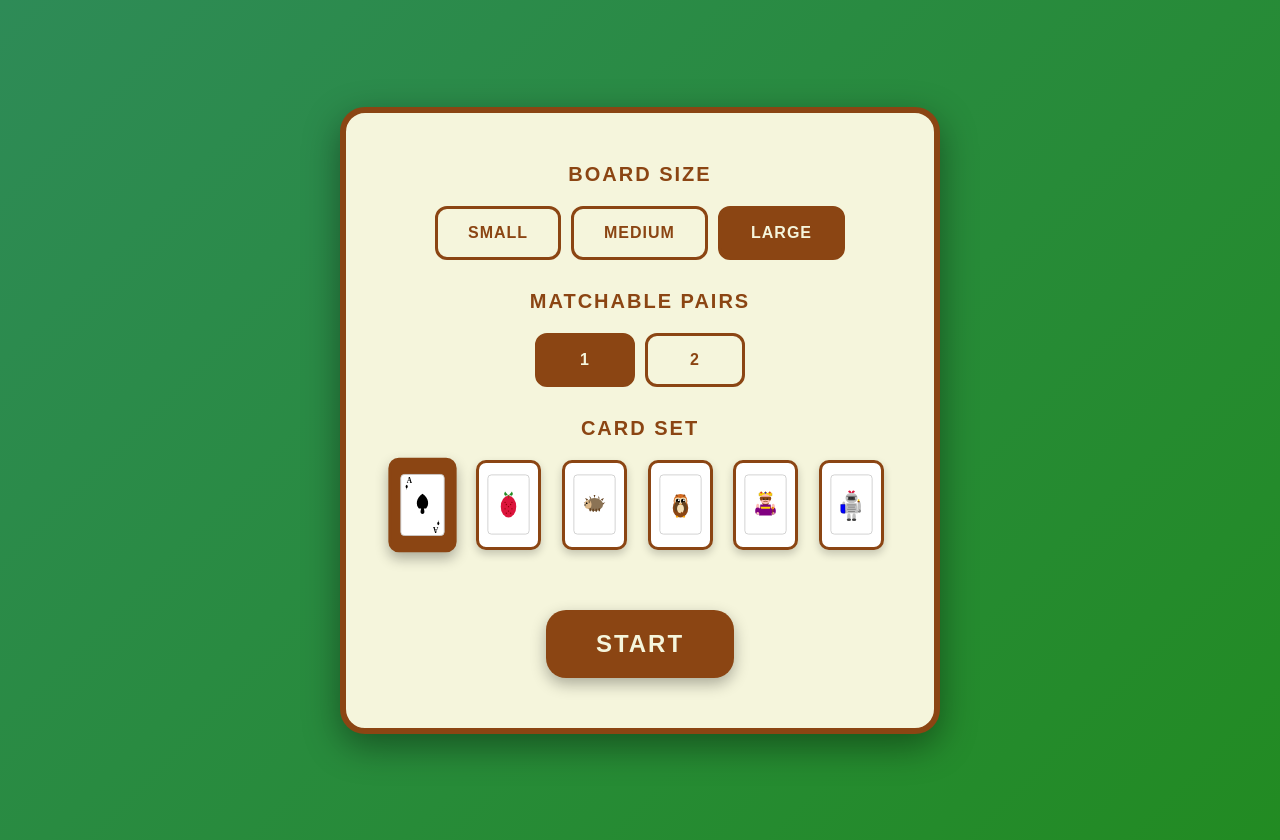
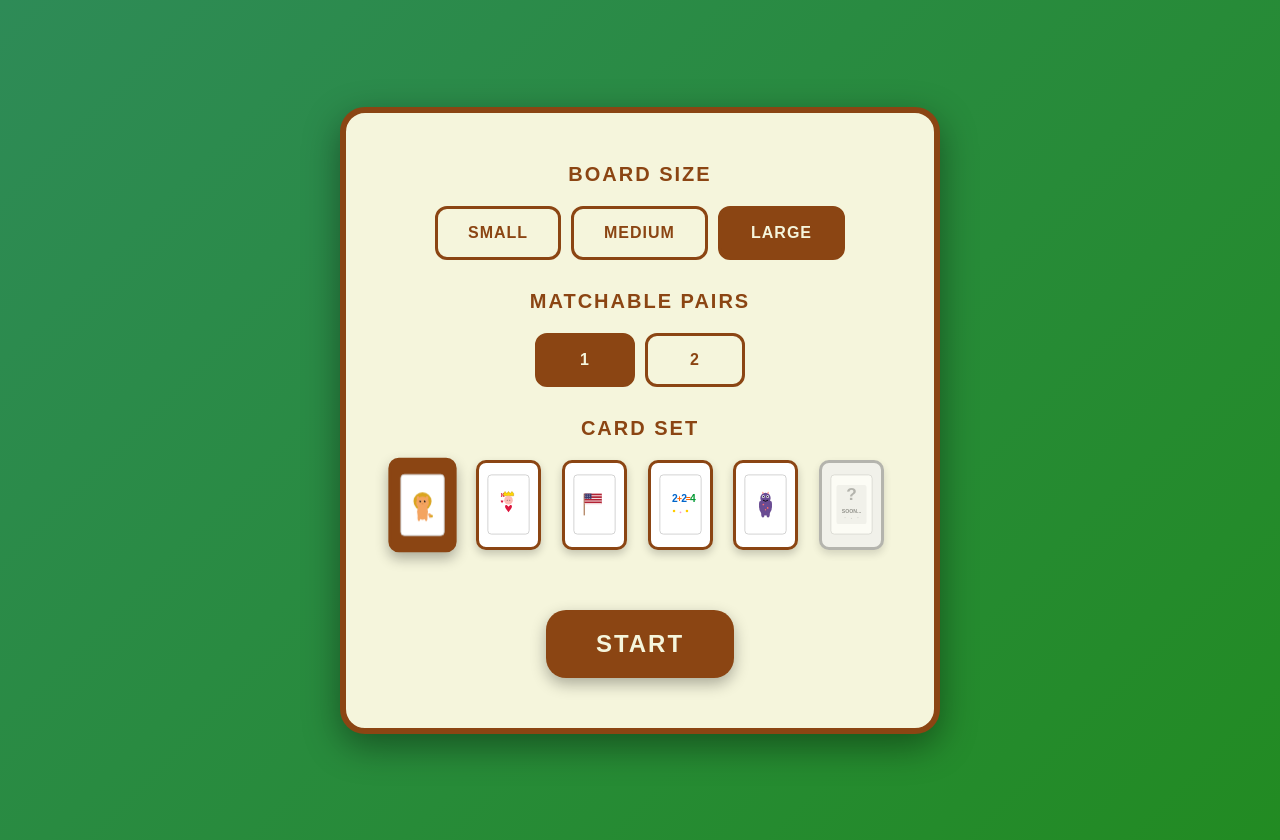
Before and after one commit to jatinsharma0e0/FlipFusion, a plain HTML site: page index.html in a window 1280 px wide. Drawn offline with Linux system fonts and the light colour scheme.

Commit message:
Add new card sets to the game, including a placeholder for future sets
Replaces existing card SVGs with new sets and adds a placeholder "coming soon" card using updated file paths and game logic.

Replit-Commit-Author: Agent
Replit-Commit-Session-Id: 7e3910de-4d8e-477d-a441-b9f7015301fa
Replit-Commit-Screenshot-Url: https://storage.googleapis.com/screenshot-production-us-central1/75dc9d5e-911c-4e99-bd1b-71fdc4305416/7e3910de-4d8e-477d-a441-b9f7015301fa/3lkuk3c

```diff
--- a/index.html
+++ b/index.html
@@ -31,23 +31,23 @@
                 <div class="config-section">
                     <h2>CARD SET</h2>
                     <div class="card-preview-grid">
-                        <div class="card-preview active" data-card="ace-spades">
-                            <img src="assets/ace-spades.svg" alt="Ace of Spades">
+                        <div class="card-preview active" data-card="animals">
+                            <img src="assets/cards_set_animals/animal1.svg" alt="Animals">
                         </div>
-                        <div class="card-preview" data-card="strawberry">
-                            <img src="assets/strawberry.svg" alt="Strawberry">
+                        <div class="card-preview" data-card="classic">
+                            <img src="assets/cards_set_classic/classic1.svg" alt="Classic Cards">
                         </div>
-                        <div class="card-preview" data-card="hedgehog">
-                            <img src="assets/hedgehog.svg" alt="Hedgehog">
+                        <div class="card-preview" data-card="flags">
+                            <img src="assets/cards_set_flags/flag1.svg" alt="Flags">
                         </div>
-                        <div class="card-preview" data-card="owl">
-                            <img src="assets/owl.svg" alt="Owl">
+                        <div class="card-preview" data-card="maths">
+                            <img src="assets/cards_set_maths/math1.svg" alt="Math">
                         </div>
-                        <div class="card-preview" data-card="king">
-                            <img src="assets/king.svg" alt="King">
+                        <div class="card-preview" data-card="monsters">
+                            <img src="assets/cards_set_monsters/monster1.svg" alt="Monsters">
                         </div>
-                        <div class="card-preview" data-card="knight">
-                            <img src="assets/knight.svg" alt="Knight">
+                        <div class="card-preview coming-soon" data-card="soon">
+                            <img src="assets/coming-soon.svg" alt="Coming Soon">
                         </div>
                     </div>
                 </div>
--- a/script.js
+++ b/script.js
@@ -3,7 +3,7 @@ class FlipFusionGame {
         this.config = {
             boardSize: 'large',
             matchablePairs: 1,
-            cardSet: 'ace-spades'
+            cardSet: 'animals'
         };
 
         this.gameState = {
@@ -17,7 +17,13 @@ class FlipFusionGame {
             isPaused: false
         };
 
-        this.cardTypes = ['ace-spades', 'strawberry', 'hedgehog', 'owl', 'king', 'knight'];
+        this.cardSets = {
+            animals: ['animal1', 'animal2'],
+            classic: ['classic1', 'classic2'],
+            flags: ['flag1', 'flag2'],
+            maths: ['math1', 'math2'],
+            monsters: ['monster1', 'monster2']
+        };
         this.boardSizes = {
             small: { rows: 3, cols: 4, total: 12 },
             medium: { rows: 4, cols: 6, total: 24 },
@@ -66,6 +72,11 @@ class FlipFusionGame {
 
         document.querySelectorAll('[data-card]').forEach(preview => {
             preview.addEventListener('click', (e) => {
+                // Don't allow selection of coming soon card
+                if (e.currentTarget.classList.contains('coming-soon')) {
+                    return;
+                }
+
                 document.querySelectorAll('[data-card]').forEach(p => p.classList.remove('active'));
                 e.currentTarget.classList.add('active');
                 this.config.cardSet = e.currentTarget.dataset.card;
@@ -135,7 +146,7 @@ class FlipFusionGame {
 
         // Create card pairs
         const cards = [];
-        const availableCards = [...this.cardTypes];
+        const availableCards = [...this.cardSets[this.config.cardSet]];
 
         for (let i = 0; i < pairsNeeded; i++) {
             const cardType = availableCards[i % availableCards.length];
@@ -168,7 +179,7 @@ class FlipFusionGame {
             <div class="card-inner">
                 <div class="card-back"></div>
                 <div class="card-front">
-                    <img src="assets/${cardType}.svg" alt="${cardType}">
+                    <img src="assets/cards_set_${this.config.cardSet}/${cardType}.svg" alt="${cardType}">
                 </div>
             </div>
         `;
--- a/styles.css
+++ b/styles.css
@@ -149,6 +149,18 @@ body {
     border-color: #8b4513;
     transform: scale(1.05);
     box-shadow: 0 6px 12px rgba(0, 0, 0, 0.3);
+}
+
+.card-preview.coming-soon {
+    opacity: 0.7;
+    cursor: not-allowed;
+    background: #f0f0f0;
+    border-color: #999;
+}
+
+.card-preview.coming-soon:hover {
+    transform: none;
+    box-shadow: 0 4px 8px rgba(0, 0, 0, 0.2);
 }
 
 .card-preview img {
```
Also changed, not shown: assets/ace-spades.svg (deleted), assets/cards_set_animals/animal1.svg (added), assets/cards_set_animals/animal2.svg (added), assets/cards_set_classic/classic1.svg (added), assets/cards_set_classic/classic2.svg (added), assets/cards_set_flags/flag1.svg (added), assets/cards_set_flags/flag2.svg (added), assets/cards_set_maths/math1.svg (added), assets/cards_set_maths/math2.svg (added), assets/cards_set_monsters/monster1.svg (added), assets/cards_set_monsters/monster2.svg (added), assets/coming-soon.svg (added), assets/hedgehog.svg (deleted), assets/king.svg (deleted), 3 more files.
